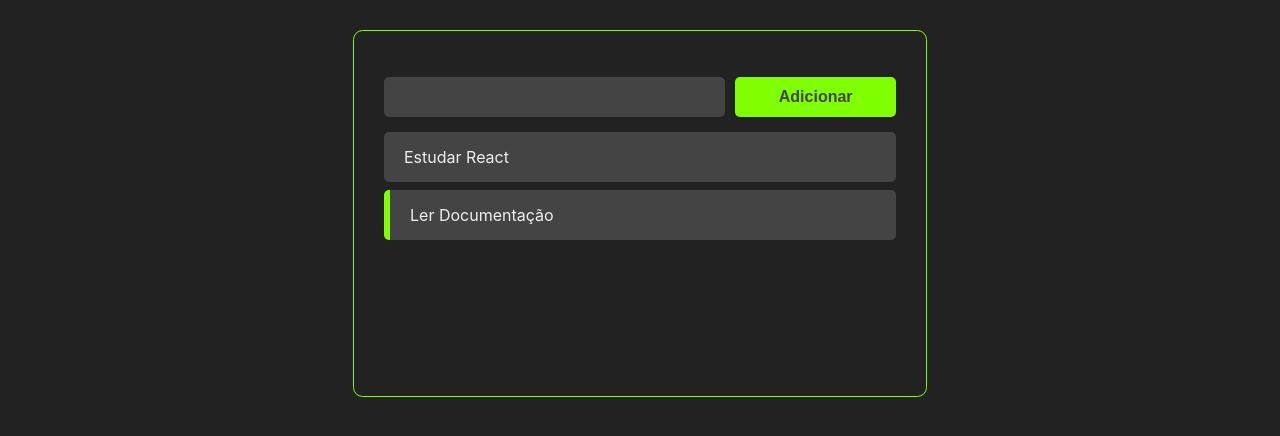
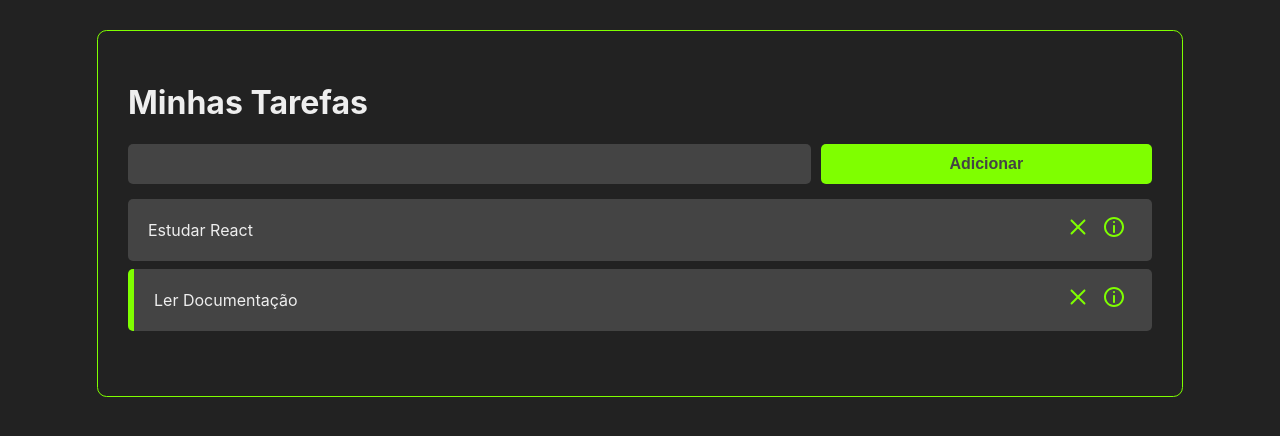
Before and after one commit to TalitaVial/curso-react, a React (Create React App) app: page / in a window 1280 px wide. Shown: the top 436 px of the page. Built offline with nearby package versions, Linux system fonts and the light colour scheme.

Commit message:
Aula React

```diff
--- a/package.json
+++ b/package.json
@@ -8,6 +8,8 @@
     "@testing-library/user-event": "^12.8.3",
     "react": "^17.0.2",
     "react-dom": "^17.0.2",
+    "react-icons": "^4.3.1",
+    "react-router-dom": "^5.3.0",
     "react-scripts": "4.0.3",
     "uuid": "^8.3.2",
     "web-vitals": "^1.1.2"
--- a/src/App.css
+++ b/src/App.css
@@ -1,5 +1,5 @@
 .container{
-  width: 32rem;
+  width: 80%;
   margin: 1.9rem auto;
   overflow: auto;
   min-height: 19rem;
--- a/src/App.jsx
+++ b/src/App.jsx
@@ -1,9 +1,12 @@
 import React, { useState } from 'react';
 import {v4 as uuidv4} from 'uuid';
+import {BrowserRouter as Router} from 'react-router-dom';
 
 import Tasks from './components/Tasks';
+import AddTask from './components/AddTask';
+import Header from './components/Header';
+
 import './App.css';
-import AddTask from './components/AddTask';
 
 const App = () => {
   // let msg = "Hello talita";
@@ -41,13 +44,20 @@ const App = () => {
     setTasks(newTasks);
   };
 
+  const handleTaskDeletion =(taskId) => {
+      const newTasks = tasks.filter(task => task.id !== taskId)
+      setTasks(newTasks)
+  }
+
+
   return (
-    <>
+    <Router>
       <div className="container">
+        <Header />
         <AddTask handleTaskAddition={handleTaskAddition}/>
-        <Tasks tasks={tasks} handleTaskClick={handleTaskClick}/>
+        <Tasks tasks={tasks} handleTaskClick={handleTaskClick} handleTaskDeletion={handleTaskDeletion}/>
       </div>
-    </>
+    </Router>
   )
 };
 
--- /dev/null
+++ b/src/components/Header.jsx
@@ -0,0 +1,7 @@
+import React from 'react';
+
+const Header = () => {
+  return ( <h1 className="task-title">Minhas Tarefas</h1> );
+}
+
+export default Header;
--- a/src/components/Task.css
+++ b/src/components/Task.css
@@ -1,4 +1,4 @@
-.task-container{
+.task-container {
   background-color: #444;
   margin: 8px 0;
   padding: 15px 20px;
@@ -9,3 +9,16 @@
   align-items: center;
   cursor: pointer;
 }
+
+.task-title {
+  cursor: pointer;
+  color: #eee;
+}
+
+.remove-task-button,
+.see-task-details-button {
+  background-color: #444;
+  border: none;
+  font-size: 24px;
+  color: chartreuse;
+}
--- a/src/components/Task.jsx
+++ b/src/components/Task.jsx
@@ -1,16 +1,20 @@
 import React from 'react';
-
+import {CgClose, CgInfo} from 'react-icons/cg';
 import "./Task.css";
 
-const Task = ({ task, handleTaskClick }) => {
+const Task = ({ task, handleTaskClick, handleTaskDeletion }) => {
   return (
     <div className="task-container" style={task.completed ? {borderLeft: '6px solid chartreuse'} : {}}>
       <div className="task-title" onClick={() => handleTaskClick(task.id)}>
         {task.title}
       </div>
+      <div className="buttons-container">
+        <button className="remove-task-button" onClick={() => handleTaskDeletion(task.id)}><CgClose /></button>
+        <button className="see-task-details-button"><CgInfo /></button>
+      </div>
     </div>
   )
-  // return <div className="task-container">{task.title}</div>;
+
 };
 
 export default Task;
--- a/src/components/Tasks.jsx
+++ b/src/components/Tasks.jsx
@@ -1,11 +1,11 @@
 import React from 'react';
 import Task from './Task';
 
-const Tasks = ({ tasks, handleTaskClick }) => {
+const Tasks = ({ tasks, handleTaskClick, handleTaskDeletion }) => {
   return (
     <>
       {tasks.map((task) => (
-        <Task task ={task} handleTaskClick={handleTaskClick}/>
+        <Task task ={task} handleTaskClick={handleTaskClick} handleTaskDeletion={handleTaskDeletion}/>
       ))}
     </>
   );
```
Also changed, not shown: 1 other file (tests, documents, lock files or other folders).
